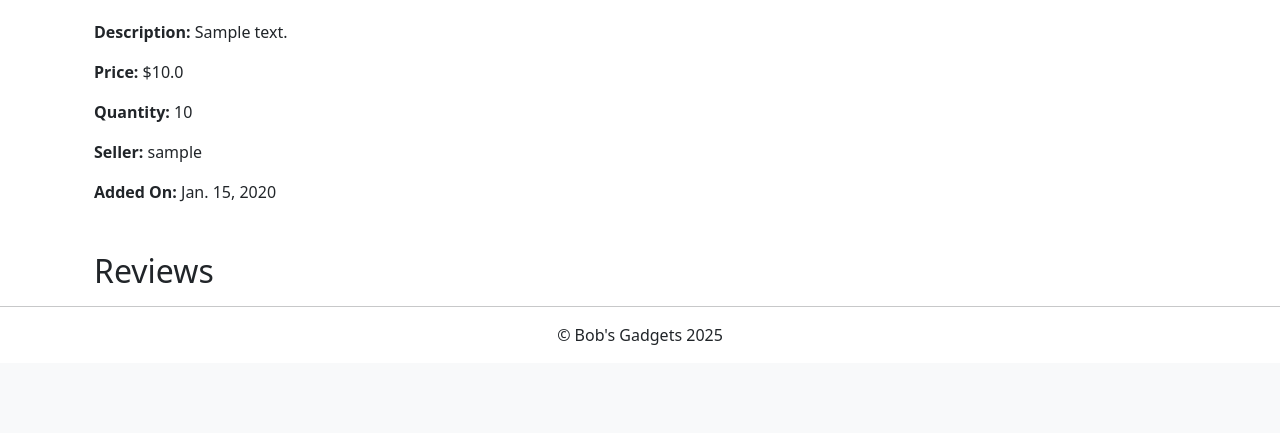
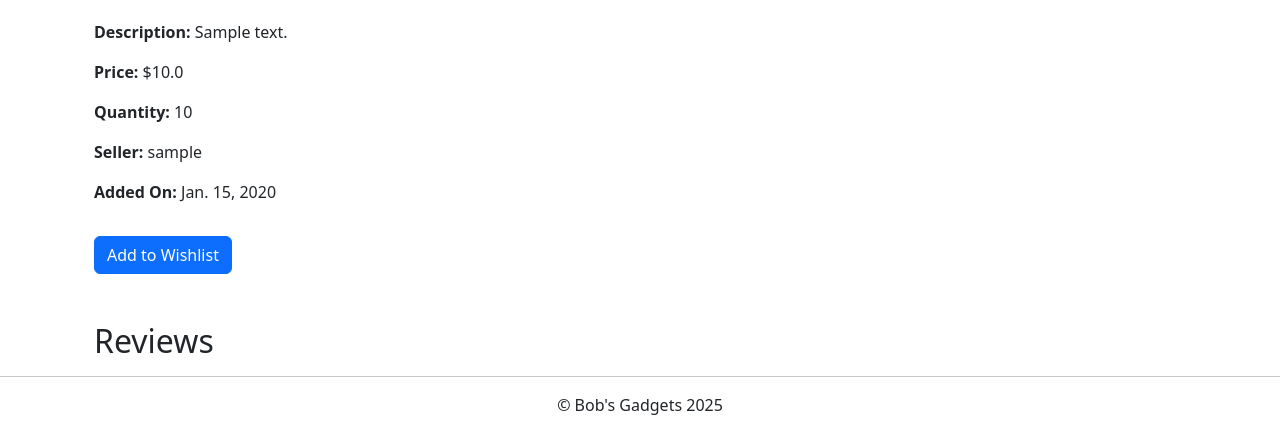
Before and after one commit to 2892344m/WAD2_group_project, a Django app: a page that uses templates/shop/view_product.html in a window 1280 px wide. Shown: the part 456-889 px from the top of the page. Before the commit the page ends 801 px from the top, so only its background shows below. Run offline with Django 3.2, Linux system fonts and the light colour scheme; a user stored in the database is signed in; tables that the repository leaves empty hold one stand-in row (values such as "Sample post"); grey boxes marked "Sample" are stand-in pictures.

Commit message:
Added wishlist, only files edited were views, urls, models and created new template for it

```diff
--- a/shop/models.py
+++ b/shop/models.py
@@ -2,6 +2,7 @@ from django.db import models
 from django.contrib.auth.models import User
 from django.template.defaultfilters import slugify
 from datetime import date
+
 
 STRING_MAX_LENGTH = 128
 DESCRIPTION_MAX_LENGTH = 250
@@ -65,10 +66,11 @@ class Review(models.Model):
 #Database for wishlist
 class Wishlist(models.Model):
     wishlist_owner = models.ForeignKey(User, on_delete=models.CASCADE)
-    product_ID = [] #Array that stores Product objects
+    products = models.ManyToManyField(Product, blank=True)
 
     def __str__(self):
-        return self.wishlist_owner + "'s wishlist"
+        return f"{self.wishlist_owner.username}'s wishlist"
+
 
 #Database for basket
 class Basket(models.Model):
--- a/shop/urls.py
+++ b/shop/urls.py
@@ -11,4 +11,7 @@ urlpatterns = [
     path('view_product/<slug:product_name_slug>/', views.view_product, name='view_product'),
     path('add_product/', views.add_product, name='add_product'),
     path('search/', views.search, name='search'),
+    path('wishlist/', views.wishlist_detail, name='wishlist_detail'),
+    path('wishlist/add/<slug:product_slug>/', views.add_to_wishlist, name='add_to_wishlist'),
+    path('wishlist/remove/<slug:product_slug>/', views.remove_from_wishlist, name='remove_from_wishlist'),
 ]  + static(settings.MEDIA_URL, document_root=settings.MEDIA_ROOT)
--- a/shop/views.py
+++ b/shop/views.py
@@ -1,7 +1,9 @@
 from django.shortcuts import render, redirect
 from django.http import HttpResponse
 from django.contrib.auth.decorators import login_required
+from django.shortcuts import get_object_or_404
 
+from shop.models import Wishlist
 from shop.models import Product, Category
 from shop.forms import ProductForm, SearchForm
 
@@ -75,3 +77,23 @@ def add_product(request):
     else:
         form = ProductForm()
     return render(request, 'shop/add_product.html', {'form': form})
+
+
+@login_required
+def wishlist_detail(request):
+    wishlist, created = Wishlist.objects.get_or_create(wishlist_owner=request.user)
+    return render(request, 'shop/wishlist.html', {'wishlist': wishlist, 'products': wishlist.products.all()})
+
+@login_required
+def add_to_wishlist(request, product_slug):
+    product = get_object_or_404(Product, slug=product_slug)
+    wishlist, created = Wishlist.objects.get_or_create(wishlist_owner=request.user)
+    wishlist.products.add(product)
+    return redirect('shop:wishlist_detail')
+
+@login_required
+def remove_from_wishlist(request, product_slug):
+    product = get_object_or_404(Product, slug=product_slug)
+    wishlist, created = Wishlist.objects.get_or_create(wishlist_owner=request.user)
+    wishlist.products.remove(product)
+    return redirect('shop:wishlist_detail')
--- a/templates/shop/view_product.html
+++ b/templates/shop/view_product.html
@@ -21,6 +21,10 @@
     <p><strong>Seller:</strong> {{ product.seller }}</p>
     <p><strong>Added On:</strong> {{ product.date_added }}</p>
 
+    {% if user.is_authenticated %}
+        <a href="{% url 'shop:add_to_wishlist' product.slug %}" class="btn btn-primary mt-3">Add to Wishlist</a>
+    {% endif %}
+
     <h2 class="mt-5">Reviews</h2>
     <!-- Reviews can be rendered here using Bootstrap components -->
 </div>
```
Also changed, not shown: templates/shop/wishlist.html (added, +20 -0 lines).
